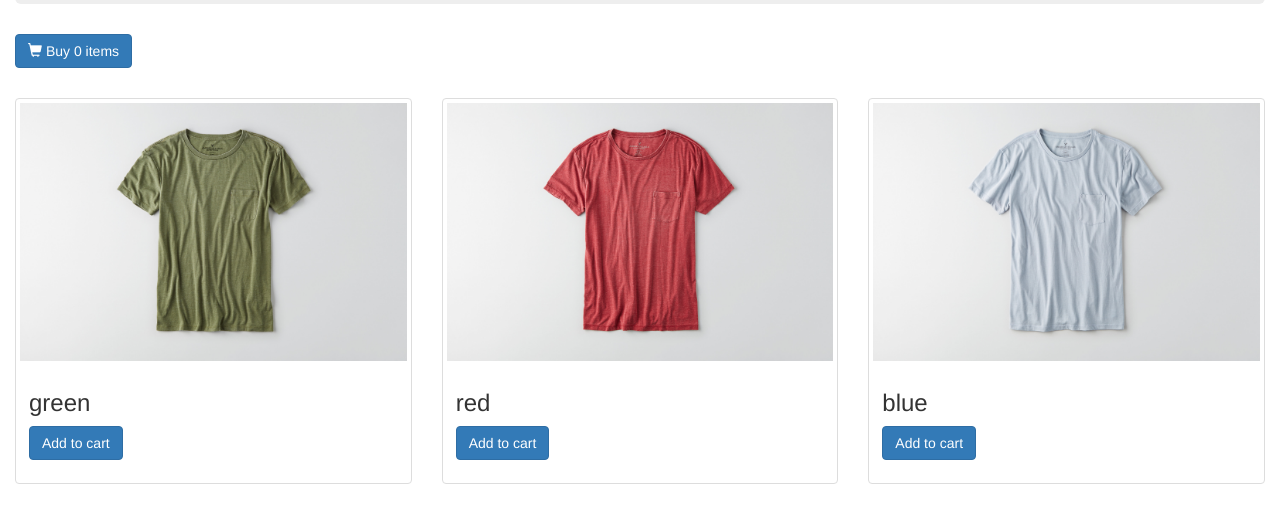
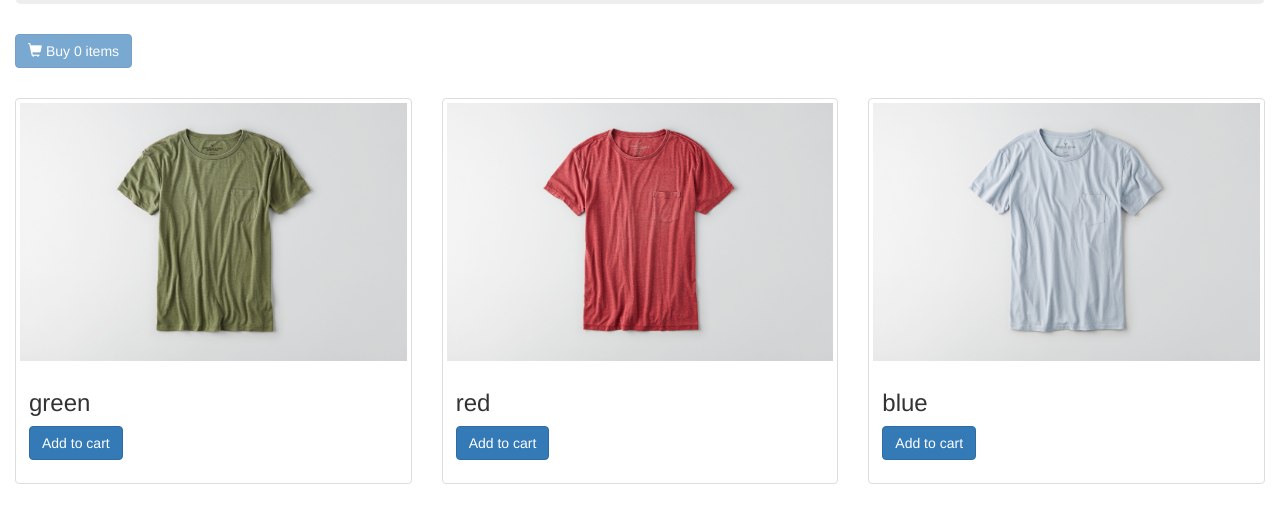
Before and after one commit to mbildner/angular_examples, a plain HTML site: page index.html in a window 1280 px wide. Shown: the part 236-758 px from the top of the page. Drawn offline with Linux system fonts and the light colour scheme.

Commit message:
button is disabled when nothing to buy

```diff
--- a/index.html
+++ b/index.html
@@ -19,7 +19,7 @@
 
       <div class="row">
         <div class="col-md-4">
-          <div class="btn btn-primary">
+          <div ng-disabled="!shoppingCart.length" class="btn btn-primary">
             <span class="glyphicon glyphicon-shopping-cart" aria-hidden="true"></span>
             <span>Buy {{ shoppingCart.length }} items</span>
           </div>
```
